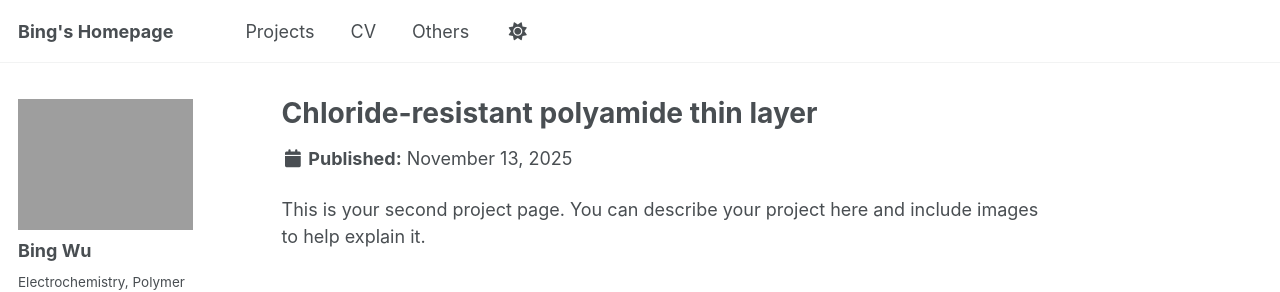
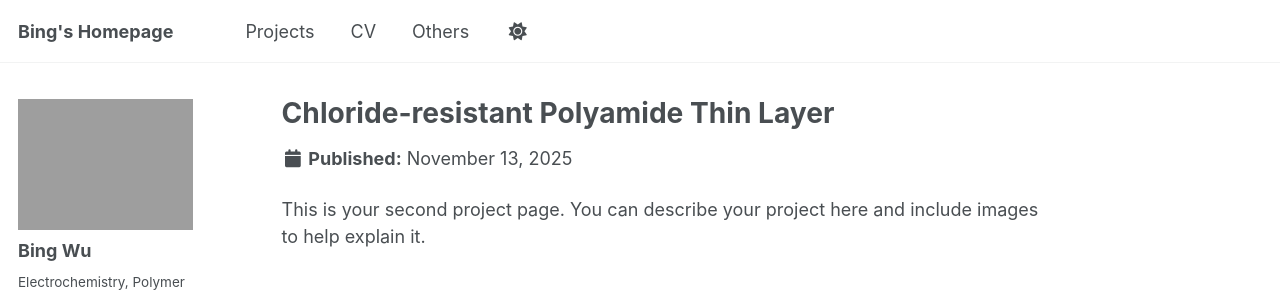
Before and after one commit to Bing-H-WU/Bing-H-WU.github.io, a Jekyll site: the page built from _projects/project-2.md, in a window 1280 px wide and 900 px high. Shown: the top 292 px of the window. Built offline with Jekyll 4.4.1, drawn with Linux system fonts in a browser that asks for light colours; some web fonts are replaced; a script that is not in the unit is left out.

```diff
--- a/_projects/project-2.md
+++ b/_projects/project-2.md
@@ -1,5 +1,5 @@
 ---
-title: "Chloride-resistant polyamide thin layer"
+title: "Chloride-resistant Polyamide Thin Layer"
 excerpt: "This study focuses on developing advanced nanofiltration membranes that can efficiently separate dyes and salts from industrial wastewater. By experimenting with different amine building blocks—each with unique molecular shapes—the team created membranes with improved performance and chlorine resistance. These findings contribute to more durable and sustainable water treatment technologies, helping industries recycle both water and valuable dyes while reducing environmental impact.<br/><img src='/images/PJ2.png'>"
 collection: projects
 date_range: "Aug 2020 - June 2022"
```
